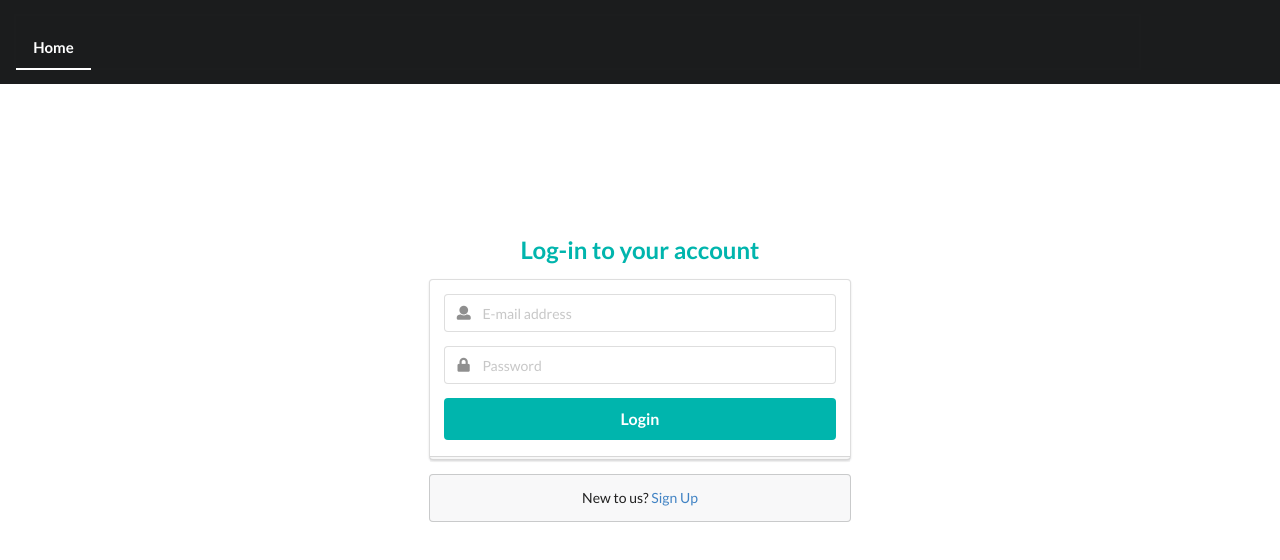
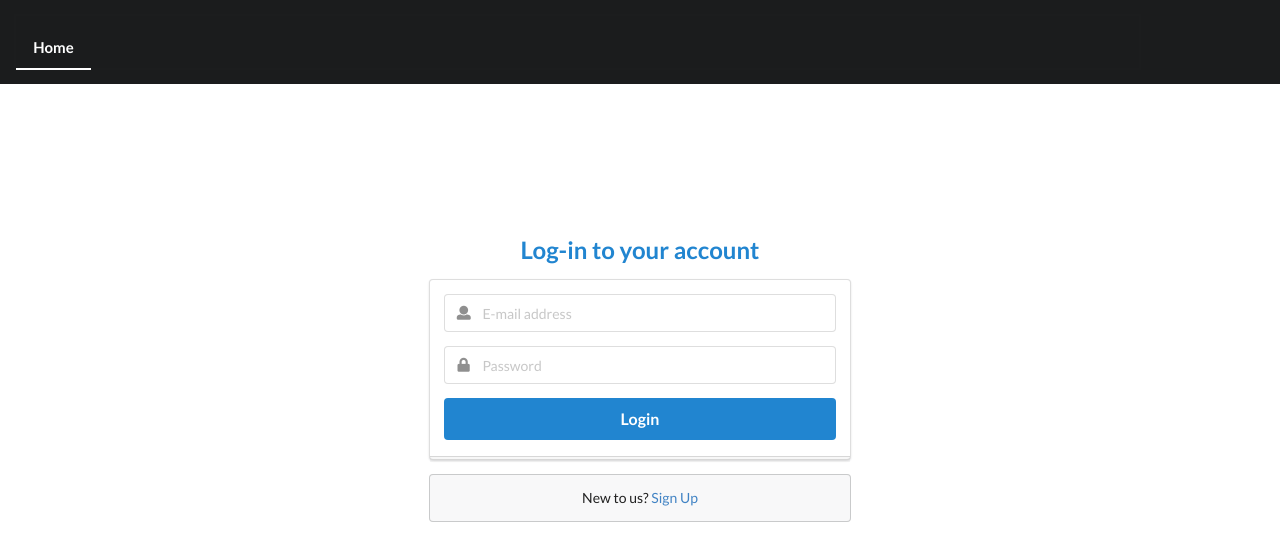
Before and after one commit to ocskier/file-upload-multer-cloudinary, a website: page public/login.html in a window 1280 px wide. Drawn offline with nearby package versions, Linux system fonts and the light colour scheme.

Commit message:
style: change form theme to blue

```diff
--- a/public/login.html
+++ b/public/login.html
@@ -84,7 +84,7 @@
   </div>
   <div class="ui middle aligned center aligned grid">
     <div class="column">
-        <h2 class="ui teal image header">
+        <h2 class="ui blue image header">
         <div class="content">
             Log-in to your account
         </div>
@@ -103,7 +103,7 @@
                 <input type="password" name="password" placeholder="Password">
             </div>
             </div>
-            <div class="ui fluid large teal submit button">Login</div>
+            <div class="ui fluid large blue submit button">Login</div>
         </div>
 
         <div class="ui error message"></div>
```
Also changed, not shown: public/register.html (+2 -2 lines).
